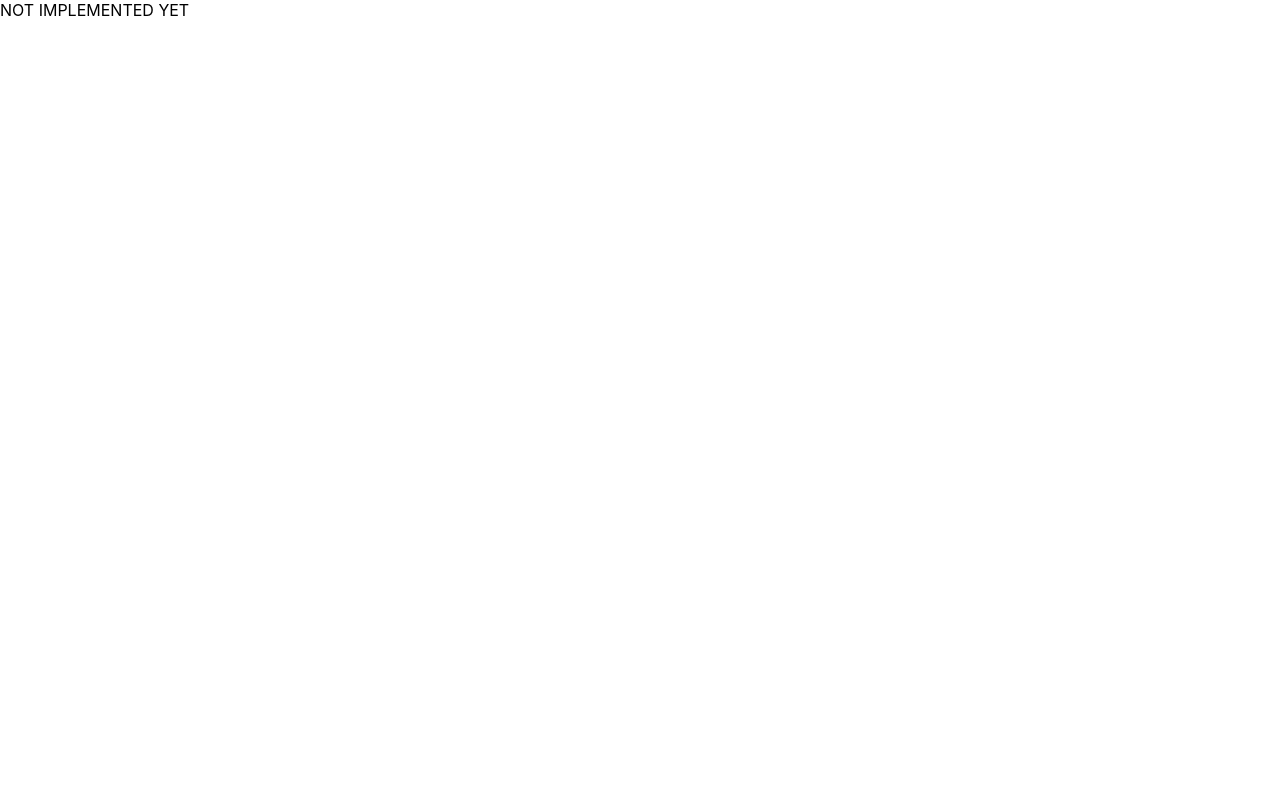
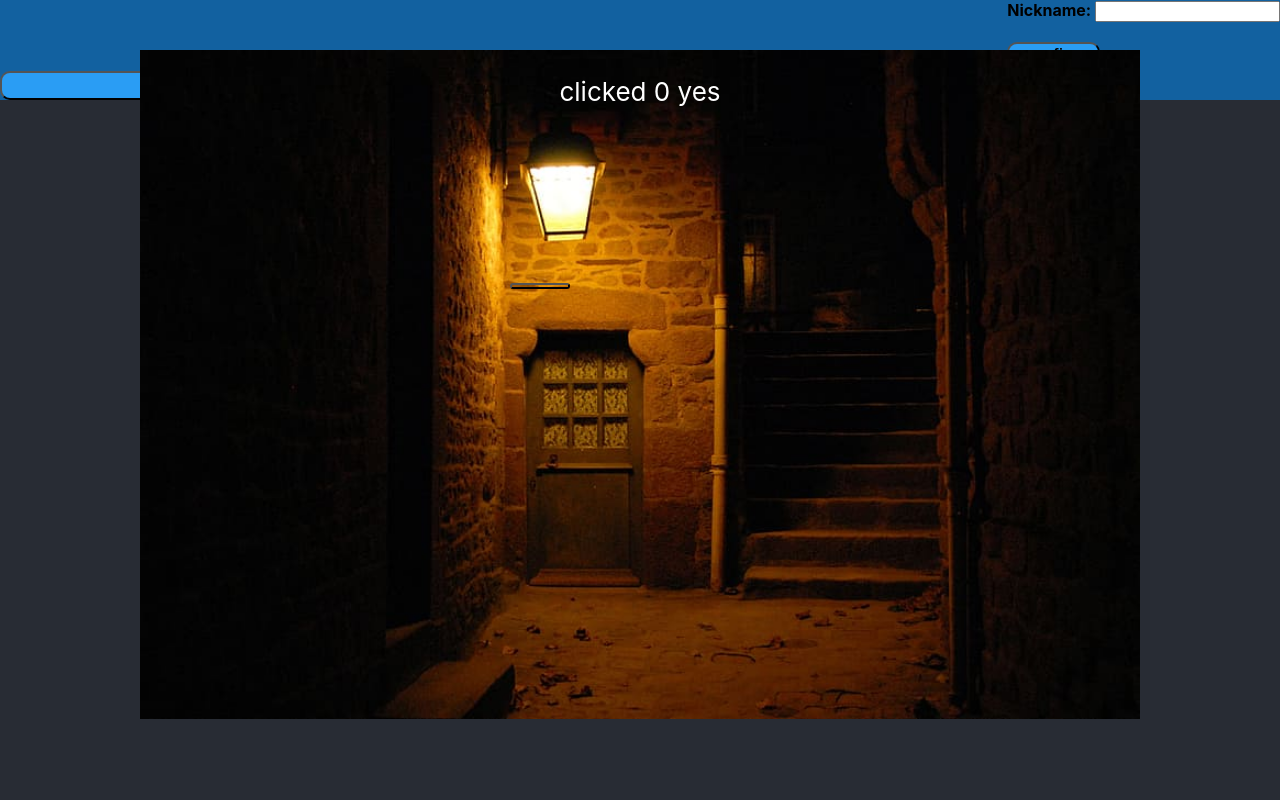
Before and after one commit to agile-dev-assignments/project-setup-team-baliton-portal-speakeasy, a React (Create React App) app in the folder front-end/: page /easter in a window 1280 px wide. Shown: the top 800 px of the page. Built offline with nearby package versions, Linux system fonts and the light colour scheme.

Commit message:
easterEggPage files added but unable to get Speakeasy button to swap to linker - need help

```diff
--- a/front-end/package.json
+++ b/front-end/package.json
@@ -8,6 +8,7 @@
     "@testing-library/user-event": "^12.1.10",
     "react": "^17.0.1",
     "react-dom": "^17.0.1",
+    "react-router-dom": "^5.2.0",
     "react-scripts": "4.0.3",
     "web-vitals": "^1.0.1"
   },
--- a/front-end/src/App.js
+++ b/front-end/src/App.js
@@ -2,13 +2,16 @@ import './App.css';
 import MainPage from './MainPage';
 import About from './About'
 import { BrowserRouter as Router, Switch, Route, Link } from 'react-router-dom'
+import EasterEgg from './EasterEgg'
 
 function App() {
   return (
     <Router>
       <Switch>
         <Route path="/easter">
-          NOT IMPLEMENTED YET
+        <Toplog />
+          <EasterEgg/>
+          <Bottom />
         </Route>
         <Route path="/taglist">
           <Toplog />
@@ -49,17 +52,6 @@ function App() {
   );
 }
 
-export const Toplog = (props) => {
-  return (
-    <div id = "top">
-      <div id = "nickname">
-        <Textbox mess = "Nickname: " tag = "nickname" name = "confirm"> </Textbox>
-      </div>
-      <button position = "absolute" bottom = "0"  href = "/easterEggPage" id = "topper"> SpeakEasy </button>
-    </div>
-  );
-}
-
 function Linker(prop) {
   return (
     <div align = {prop.ali}>
@@ -68,6 +60,21 @@ function Linker(prop) {
     </div>
   );
 }
+
+
+export const Toplog = (props) => {
+  return (
+    <div id = "top">
+      <div id = "nickname">
+        <Textbox mess = "Nickname: " tag = "nickname" name = "confirm"> </Textbox>
+      </div>
+      {/*Difficulty changing button to new Linker type*/}
+      <button position = "absolute" bottom = "0"  href = "/easter" id = "topper"> SpeakEasy </button>
+    </div>
+  );
+}
+
+
 
 function Textbox(prop) {
   return (
--- /dev/null
+++ b/front-end/src/EasterEgg.css
@@ -0,0 +1,46 @@
+
+.App {
+    background-color: black;
+
+  }
+
+  .background {
+    background-size:contain;
+    text-align: center;
+    background-repeat: no-repeat;
+    background-attachment: fixed;
+    background-position: center top;
+    position: absolute;
+    width: 1000px;
+    height:900px;
+  }
+
+  .App-logo {
+    height: 40vmin;
+    pointer-events: none;
+  }
+
+  .App-header {
+    min-height: 100vh;
+    display: flex;
+    flex-direction: column;
+    align-items: center;
+    justify-content: center;
+    font-size: calc(10px + 2vmin);
+    color: white;
+  }
+
+  .App-link {
+    color: #61dafb;
+  }
+
+
+  #easterButton {
+    background-color:transparent;
+    position: relative;
+    margin-top: 150px;
+    margin-right:200px;
+    width:60px;
+    height:0px;
+
+  }
--- /dev/null
+++ b/front-end/src/EasterEgg.js
@@ -0,0 +1,32 @@
+import React, { useState } from 'react';
+import './EasterEgg.css';
+// import Button from 'react-bootstrap/Button';
+// import 'bootstrap/dist/css/bootstrap.min.css';
+import background from "./front-page-background.png"
+
+
+const EasterEgg = () => {
+    // Declare a new state variable, which we'll call "count"
+    const [count, setCount] = useState(0);
+
+    if (count === 3){
+      alert("3 reached!");
+    }
+    return (
+      <div className="App" >
+
+        <header className="App-header" >
+
+        <div className="background" style={{ backgroundImage:`url(${background})` }}>
+          <p>clicked {count} yes </p>
+            <button id="easterButton" onClick={() => setCount(count + 1)}></button>
+        </div>
+
+
+        </header>
+
+      </div>
+    )
+  }
+
+  export default EasterEgg;
```
Also changed, not shown: front-end/src/front-page-background.png (added), 1 other file (tests, documents, lock files or other folders).
